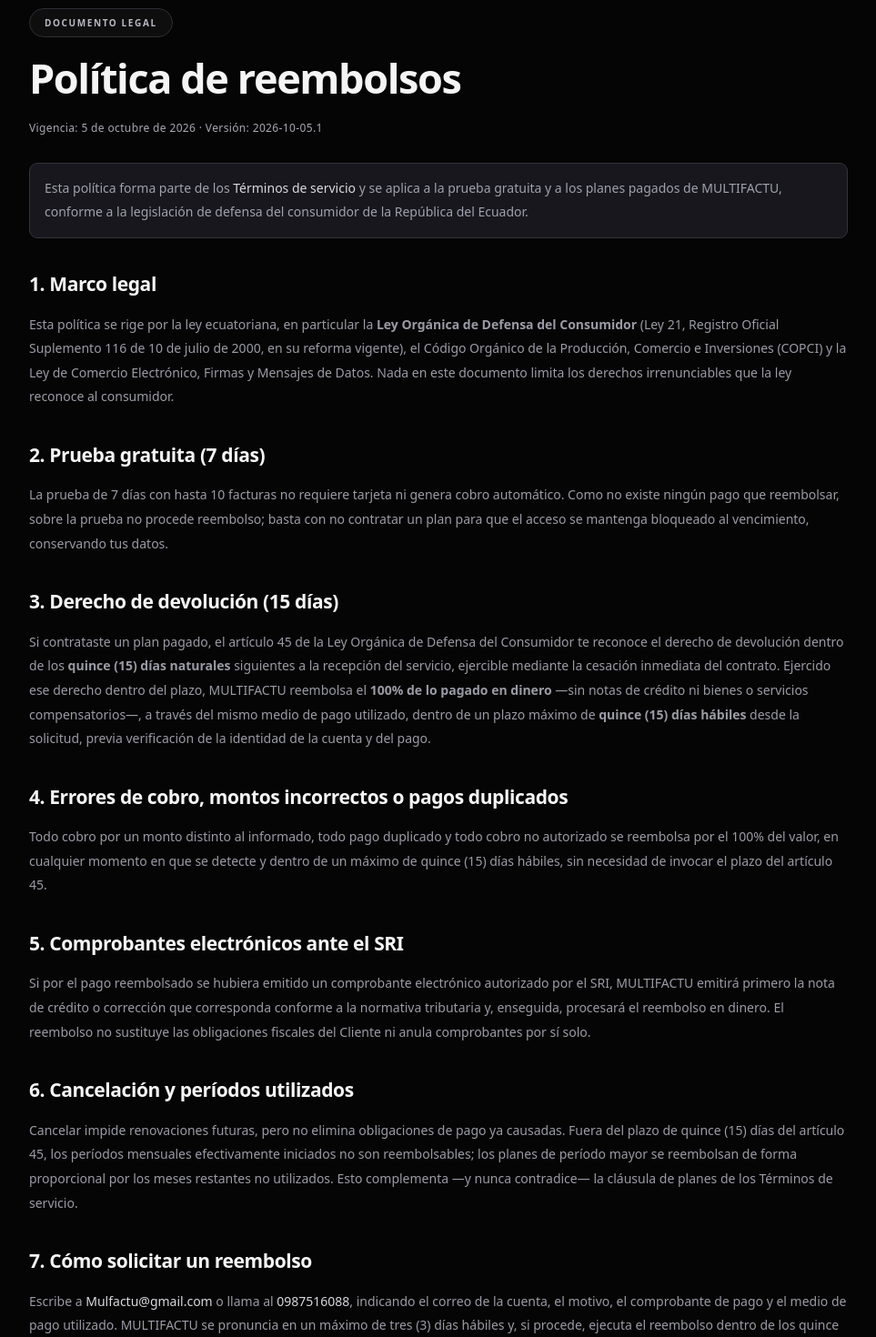
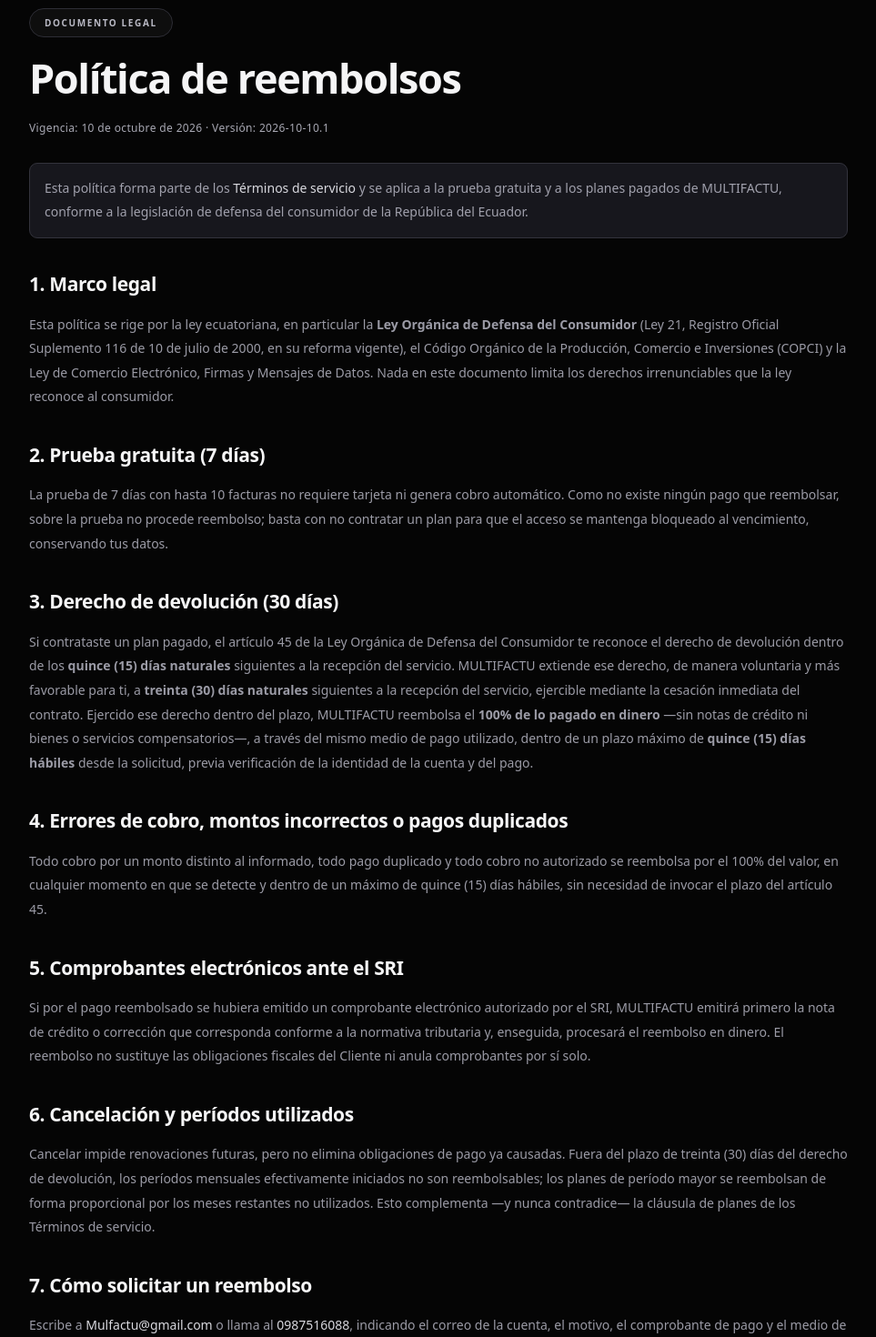
Before and after one commit to multifactu-ecuador/MULTIFACTU, a React (Vite) app in the folder client/: page /reembolsos in a window 1280 px wide. Shown: the part 180-1650 px from the top of the page at 91% size, without its empty margins (32-995 px from the left). Built offline with nearby package versions, Linux system fonts and the light colour scheme; no server answers.

Commit message:
legal: clausula Paddle merchant-of-record en terminos; reembolso ampliado a 30 dias; versiones 2026-10-10.1

```diff
--- a/client/src/lib/legal.ts
+++ b/client/src/lib/legal.ts
@@ -1,9 +1,9 @@
-export const TERMS_VERSION = "2026-10-05.1";
+export const TERMS_VERSION = "2026-10-10.1";
 export const PRIVACY_VERSION = "2026-10-05.2";
 export const DATA_PROCESSING_VERSION = "2026-10-04.3";
 export const COOKIES_VERSION = "2026-10-05.2";
 export const SECURITY_POLICY_VERSION = "2026-10-05.3";
 export const COMPLIANCE_VERSION = "2026-10-05.1";
-export const REFUND_VERSION = "2026-10-05.1";
-export const LEGAL_EFFECTIVE_DATE = "5 de octubre de 2026";
-export const LEGAL_UPDATED_DATE = "5 de octubre de 2026";
+export const REFUND_VERSION = "2026-10-10.1";
+export const LEGAL_EFFECTIVE_DATE = "10 de octubre de 2026";
+export const LEGAL_UPDATED_DATE = "10 de octubre de 2026";
--- a/client/src/pages/Legal.tsx
+++ b/client/src/pages/Legal.tsx
@@ -79,6 +79,19 @@
           utilizados, salvo que la ley aplicable disponga otra cosa. Los
           reembolsos se rigen por la <Link to="/reembolsos">Política de
           reembolsos</Link>, que forma parte integrante de estos Términos.
+        </p>
+        <p>
+          Los cobros de los planes los procesa <b>Paddle</b> (Paddle.com Market
+          Limited), que actúa como comerciante del registro (<i>Merchant of
+          Record</i>) del pago. En consecuencia, el pago se realiza
+          directamente ante Paddle, que emite el comprobante correspondiente,
+          tramita y declara los impuestos aplicables conforme a su condición de
+          comerciante y ejecuta los reembolsos conforme a la política
+          aplicable. El descriptor que aparece en el extracto bancario es
+          «MULTIFACTU». La suscripción, el acceso y los datos del negocio
+          siguen siendo de MULTIFACTU; el Cliente puede gestionar su plan y su
+          método de pago desde su cuenta o mediante el portal de cliente que
+          Paddle envía por correo.
         </p>
         <h2>6. RUFO, asistente de inteligencia artificial</h2>
         <p>
--- a/client/src/pages/RefundPolicy.tsx
+++ b/client/src/pages/RefundPolicy.tsx
@@ -7,8 +7,10 @@
  * Política de reembolsos alineada con la Ley Orgánica de Defensa del
  * Consumidor de Ecuador (Ley 21, RO Suplemento 116 de 10-jul-2000, en su
  * reforma vigente: art. 45 → 15 días para servicios, cesación inmediata,
- * sin notas de crédito compensatorias). Forma parte de los Términos de
- * servicio.
+ * sin notas de crédito compensatorias) y con la extensión voluntaria a
+ * treinta (30) días —más favorable al consumidor— concedida por
+ * MULTIFACTU y ejecutada a través de Paddle (merchant of record). Forma
+ * parte de los Términos de servicio.
  */
 export default function RefundPolicy() {
   return (
@@ -45,18 +47,20 @@
           tus datos.
         </p>
 
-        <h2>3. Derecho de devolución (15 días)</h2>
+        <h2>3. Derecho de devolución (30 días)</h2>
         <p>
           Si contrataste un plan pagado, el artículo 45 de la Ley Orgánica de
           Defensa del Consumidor te reconoce el derecho de devolución dentro
           de los <b>quince (15) días naturales</b> siguientes a la recepción
-          del servicio, ejercible mediante la cesación inmediata del contrato.
-          Ejercido ese derecho dentro del plazo, MULTIFACTU reembolsa el{" "}
-          <b>100% de lo pagado en dinero</b> —sin notas de crédito ni bienes o
-          servicios compensatorios—, a través del mismo medio de pago
-          utilizado, dentro de un plazo máximo de <b>quince (15) días
-          hábiles</b> desde la solicitud, previa verificación de la identidad
-          de la cuenta y del pago.
+          del servicio. MULTIFACTU extiende ese derecho, de manera voluntaria y
+          más favorable para ti, a <b>treinta (30) días naturales</b>{" "}
+          siguientes a la recepción del servicio, ejercible mediante la cesación
+          inmediata del contrato. Ejercido ese derecho dentro del plazo,
+          MULTIFACTU reembolsa el <b>100% de lo pagado en dinero</b> —sin notas
+          de crédito ni bienes o servicios compensatorios—, a través del mismo
+          medio de pago utilizado, dentro de un plazo máximo de{" "}
+          <b>quince (15) días hábiles</b> desde la solicitud, previa
+          verificación de la identidad de la cuenta y del pago.
         </p>
 
         <h2>4. Errores de cobro, montos incorrectos o pagos duplicados</h2>
@@ -80,8 +84,8 @@
         <h2>6. Cancelación y períodos utilizados</h2>
         <p>
           Cancelar impide renovaciones futuras, pero no elimina obligaciones de
-          pago ya causadas. Fuera del plazo de quince (15) días del artículo
-          45, los períodos mensuales efectivamente iniciados no son
+          pago ya causadas. Fuera del plazo de treinta (30) días del derecho de
+          devolución, los períodos mensuales efectivamente iniciados no son
           reembolsables; los planes de período mayor se reembolsan de forma
           proporcional por los meses restantes no utilizados. Esto complementa
           —y nunca contradice— la cláusula de planes de los Términos de
```
